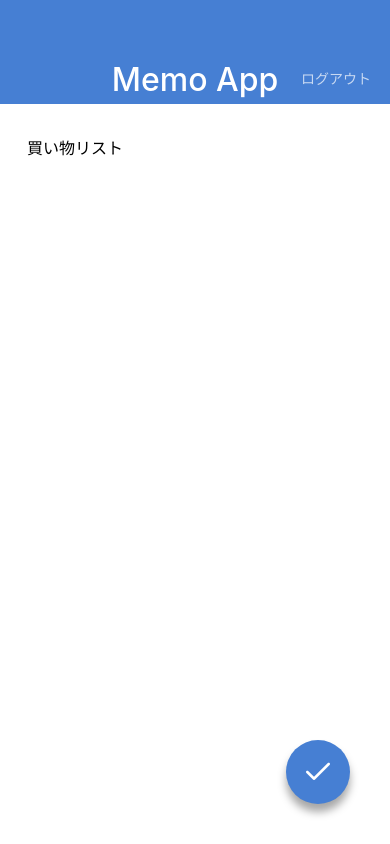
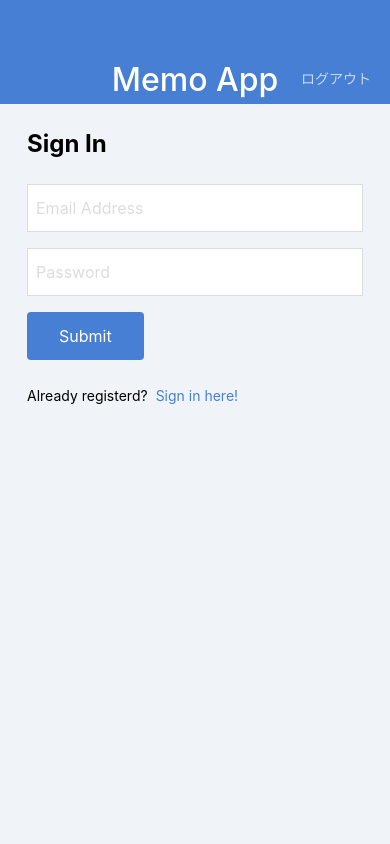
Before and after one commit to shalXXXX/ExpoMemoApp, a React Native app: screen / in a window 390 px wide. Built offline with nearby package versions, Linux system fonts and the light colour scheme.

Commit message:
Create LoginScreen and SignUpScreen

```diff
--- a/App.tsx
+++ b/App.tsx
@@ -1,17 +1,21 @@
 import { StatusBar } from 'expo-status-bar';
 import { StyleSheet, Text, View } from 'react-native';
+import LoginScreen from './src/screens/LoginScreen';
 import MemoCreateScreen from './src/screens/MemoCreateScreen';
 import MemoDetailScreen from './src/screens/MemoDetailScreen';
 import MemoEditScreen from './src/screens/MemoEditScreen';
 
 
 import MemoListScreen from './src/screens/MemoListScreen';
+import SignUpScreen from './src/screens/SignUpScreen';
 
 export default function App() {
   return (
     // <MemoListScreen />
     // <MemoDetailScreen />
-    <MemoEditScreen />
+    // <MemoEditScreen />
     // <MemoCreateScreen />
+    // <LoginScreen />
+    <SignUpScreen />
   )
 }
--- /dev/null
+++ b/src/components/Button.tsx
@@ -0,0 +1,32 @@
+import React from 'react'
+import { View, Text, StyleSheet } from "react-native"
+
+type Props = {
+  label: string
+}
+
+function Button({label}: Props) {
+  return (
+    <View style={styles.buttonContainer}>
+        <Text style={styles.buttonLabel}>{label}</Text>
+    </View>
+  )
+}
+
+const styles = StyleSheet.create({
+  buttonContainer: {
+    backgroundColor: "#467FD3",
+    borderRadius: 4,
+    alignSelf: "flex-start",
+    marginBottom: 24,
+  },
+  buttonLabel: {
+    fontSize: 16,
+    lineHeight: 32,
+    paddingVertical: 8,
+    paddingHorizontal: 32,
+    color: "#fff"
+  },
+})
+
+export default Button
--- /dev/null
+++ b/src/screens/LoginScreen.tsx
@@ -0,0 +1,67 @@
+import React from 'react'
+import { View, Text, TextInput, StyleSheet } from "react-native"
+import AppBar from '../components/AppBar'
+import Button from '../components/Button'
+
+function LoginScreen() {
+  return (
+    <View style={styles.container}>
+      <AppBar />
+      <View style={styles.inner}>
+        <Text style={styles.title}>Log In</Text>
+        <TextInput value="Email Address" style={styles.input}/>
+        <TextInput value="Password" style={styles.input}/>
+
+        <Button label='Submit' />
+
+        <View style={styles.footer}>
+          <Text style={styles.footerText}>Not registerd?</Text>
+          <Text style={styles.footerLink}>Sign up here!</Text>
+        </View>
+      </View>
+    </View>
+  )
+}
+
+const styles = StyleSheet.create({
+  container: {
+    flex: 1,
+    backgroundColor: "#F0F4F8"
+  },
+  inner: {
+    paddingHorizontal: 27,
+    paddingVertical: 24,
+  },
+  title: {
+    fontSize: 24,
+    lineHeight: 32,
+    fontWeight: "bold",
+    marginBottom: 24,
+  },
+  input: {
+    fontSize: 16,
+    height: 48,
+    borderColor: "#DDDDDD",
+    borderWidth: 1,
+    backgroundColor: "#fff",
+    paddingHorizontal: 8,
+    paddingVertical: 8,
+    color: "#DDDDDD",
+    marginBottom: 16,
+  },
+  footer: {
+    flexDirection: "row"
+  },
+  footerText: {
+    fontSize: 14,
+    lineHeight: 24,
+    marginRight: 8
+  },
+  footerLink: {
+    fontSize: 14,
+    lineHeight: 24,
+    color: "#467FD3"
+  }
+})
+
+export default LoginScreen
--- a/src/screens/MemoEditScreen.tsx
+++ b/src/screens/MemoEditScreen.tsx
@@ -1,5 +1,5 @@
 import React from 'react'
-import { View, StyleSheet, TextInput, KeyboardAvoidingView } from "react-native"
+import { View, Text, StyleSheet, TextInput, KeyboardAvoidingView } from "react-native"
 import AppBar from '../components/AppBar'
 import CircleButton from '../components/CircleButton'
 
@@ -10,6 +10,7 @@
       <View style={styles.inputContainer}>
         <TextInput value="買い物リスト" multiline style={styles.input} />
       </View>
+
 
       <CircleButton name='check'/>
     </KeyboardAvoidingView>
--- /dev/null
+++ b/src/screens/SignUpScreen.tsx
@@ -0,0 +1,67 @@
+import React from 'react'
+import { View, Text, TextInput, StyleSheet } from "react-native"
+import AppBar from '../components/AppBar'
+import Button from '../components/Button'
+
+function SignUpScreen() {
+  return (
+    <View style={styles.container}>
+      <AppBar />
+      <View style={styles.inner}>
+        <Text style={styles.title}>Sign In</Text>
+        <TextInput value="Email Address" style={styles.input}/>
+        <TextInput value="Password" style={styles.input}/>
+
+        <Button label='Submit' />
+
+        <View style={styles.footer}>
+          <Text style={styles.footerText}>Already registerd?</Text>
+          <Text style={styles.footerLink}>Sign in here!</Text>
+        </View>
+      </View>
+    </View>
+  )
+}
+
+const styles = StyleSheet.create({
+  container: {
+    flex: 1,
+    backgroundColor: "#F0F4F8"
+  },
+  inner: {
+    paddingHorizontal: 27,
+    paddingVertical: 24,
+  },
+  title: {
+    fontSize: 24,
+    lineHeight: 32,
+    fontWeight: "bold",
+    marginBottom: 24,
+  },
+  input: {
+    fontSize: 16,
+    height: 48,
+    borderColor: "#DDDDDD",
+    borderWidth: 1,
+    backgroundColor: "#fff",
+    paddingHorizontal: 8,
+    paddingVertical: 8,
+    color: "#DDDDDD",
+    marginBottom: 16,
+  },
+  footer: {
+    flexDirection: "row"
+  },
+  footerText: {
+    fontSize: 14,
+    lineHeight: 24,
+    marginRight: 8
+  },
+  footerLink: {
+    fontSize: 14,
+    lineHeight: 24,
+    color: "#467FD3"
+  }
+})
+
+export default SignUpScreen
```
